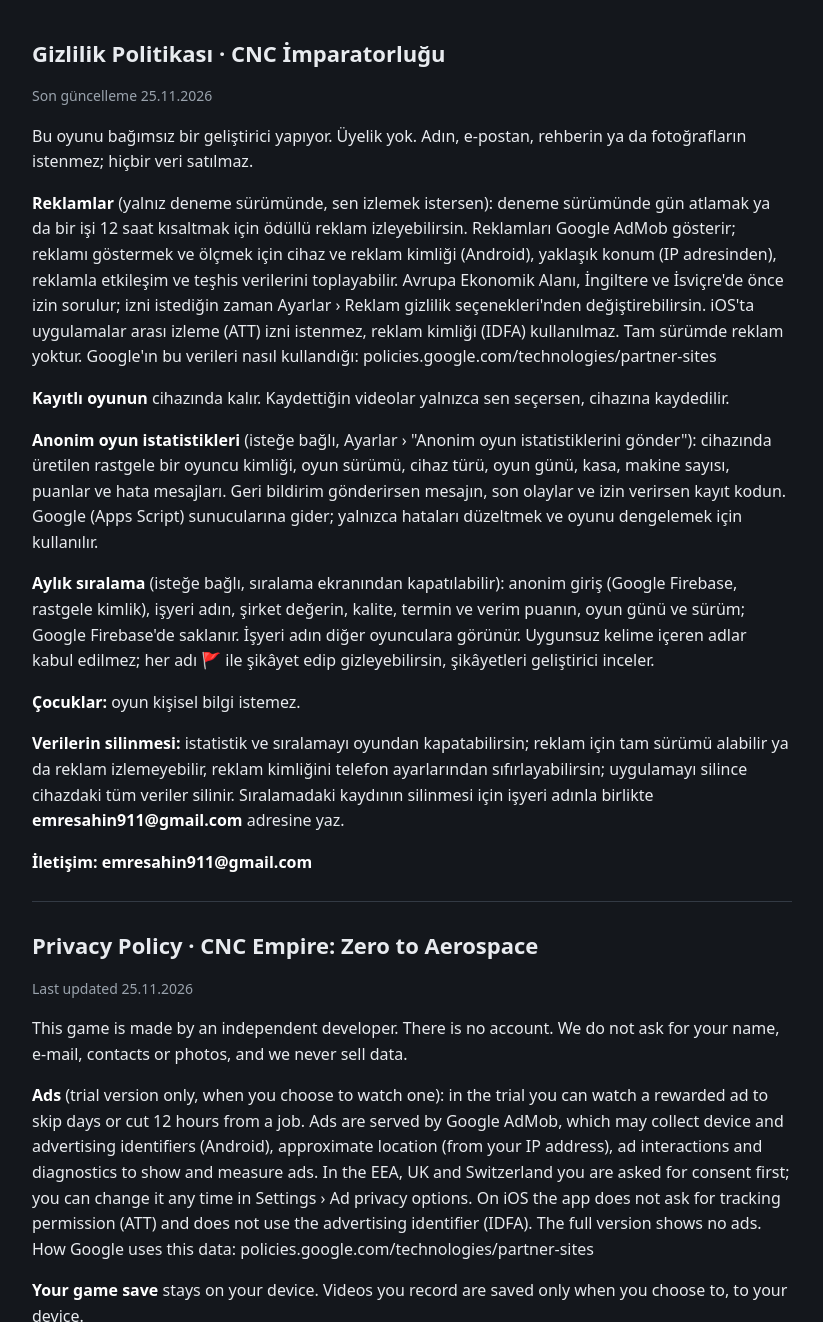
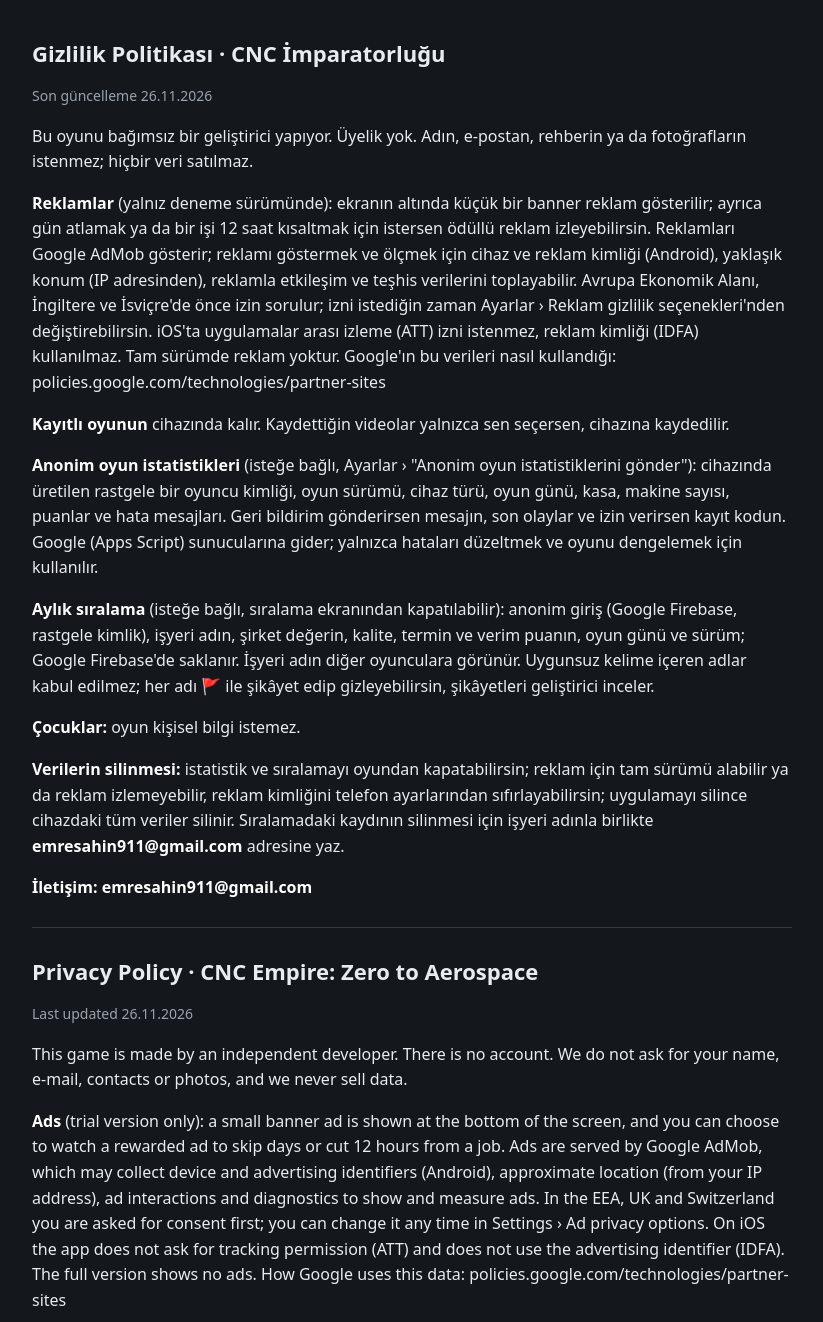
Before and after one commit to mad7luke/mad7luke.github.io, a plain HTML site: page privacy.html in a window 1280 px wide. Shown: the top 1322 px of the page, without its empty margins (228-1051 px from the left). Drawn offline with Linux system fonts and the light colour scheme.

Commit message:
Gizlilik: deneme sürümünde banner reklam
Co-Authored-By: Claude Opus 5.5 <noreply@anthropic.com>
Claude-Session: https://claude.ai/code/session_01HrUB5owHgjaRF5jgCWpZGK

```diff
--- a/privacy.html
+++ b/privacy.html
@@ -3,17 +3,17 @@
 <title>CNC İmparatorluğu · Gizlilik Politikası / CNC Empire · Privacy Policy</title>
 <style>body{margin:0;background:#14171c;color:#e8ebef;font:16px/1.6 system-ui,-apple-system,Segoe UI,Roboto,sans-serif}main{max-width:760px;margin:0 auto;padding:28px 20px 60px}h3{font-size:22px;margin:8px 0}.sub{color:#9aa3ad;font-size:14px}b{color:#fff}hr{border:0;border-top:1px solid #333a44;margin:30px 0}a{color:#ff9a3c}</style>
 </head><body><main>
-<h3>Gizlilik Politikası · CNC İmparatorluğu</h3><p class="sub">Son güncelleme 25.11.2026</p>
+<h3>Gizlilik Politikası · CNC İmparatorluğu</h3><p class="sub">Son güncelleme 26.11.2026</p>
    <p>Bu oyunu bağımsız bir geliştirici yapıyor. Üyelik yok. Adın, e-postan, rehberin ya da fotoğrafların istenmez; hiçbir veri satılmaz.</p>
-   <p><b>Reklamlar</b> (yalnız deneme sürümünde, sen izlemek istersen): deneme sürümünde gün atlamak ya da bir işi 12 saat kısaltmak için ödüllü reklam izleyebilirsin. Reklamları Google AdMob gösterir; reklamı göstermek ve ölçmek için cihaz ve reklam kimliği (Android), yaklaşık konum (IP adresinden), reklamla etkileşim ve teşhis verilerini toplayabilir. Avrupa Ekonomik Alanı, İngiltere ve İsviçre'de önce izin sorulur; izni istediğin zaman Ayarlar › Reklam gizlilik seçenekleri'nden değiştirebilirsin. iOS'ta uygulamalar arası izleme (ATT) izni istenmez, reklam kimliği (IDFA) kullanılmaz. Tam sürümde reklam yoktur. Google'ın bu verileri nasıl kullandığı: <span data-notr="">policies.google.com/technologies/partner-sites</span></p>
+   <p><b>Reklamlar</b> (yalnız deneme sürümünde): ekranın altında küçük bir banner reklam gösterilir; ayrıca gün atlamak ya da bir işi 12 saat kısaltmak için istersen ödüllü reklam izleyebilirsin. Reklamları Google AdMob gösterir; reklamı göstermek ve ölçmek için cihaz ve reklam kimliği (Android), yaklaşık konum (IP adresinden), reklamla etkileşim ve teşhis verilerini toplayabilir. Avrupa Ekonomik Alanı, İngiltere ve İsviçre'de önce izin sorulur; izni istediğin zaman Ayarlar › Reklam gizlilik seçenekleri'nden değiştirebilirsin. iOS'ta uygulamalar arası izleme (ATT) izni istenmez, reklam kimliği (IDFA) kullanılmaz. Tam sürümde reklam yoktur. Google'ın bu verileri nasıl kullandığı: <span data-notr="">policies.google.com/technologies/partner-sites</span></p>
    <p><b>Kayıtlı oyunun</b> cihazında kalır. Kaydettiğin videolar yalnızca sen seçersen, cihazına kaydedilir.</p>
    <p><b>Anonim oyun istatistikleri</b> (isteğe bağlı, Ayarlar › "Anonim oyun istatistiklerini gönder"): cihazında üretilen rastgele bir oyuncu kimliği, oyun sürümü, cihaz türü, oyun günü, kasa, makine sayısı, puanlar ve hata mesajları. Geri bildirim gönderirsen mesajın, son olaylar ve izin verirsen kayıt kodun. Google (Apps Script) sunucularına gider; yalnızca hataları düzeltmek ve oyunu dengelemek için kullanılır.</p>
    <p><b>Aylık sıralama</b> (isteğe bağlı, sıralama ekranından kapatılabilir): anonim giriş (Google Firebase, rastgele kimlik), işyeri adın, şirket değerin, kalite, termin ve verim puanın, oyun günü ve sürüm; Google Firebase'de saklanır. İşyeri adın diğer oyunculara görünür. Uygunsuz kelime içeren adlar kabul edilmez; her adı 🚩 ile şikâyet edip gizleyebilirsin, şikâyetleri geliştirici inceler.</p>
    <p><b>Çocuklar:</b> oyun kişisel bilgi istemez.</p>
    <p><b>Verilerin silinmesi:</b> istatistik ve sıralamayı oyundan kapatabilirsin; reklam için tam sürümü alabilir ya da reklam izlemeyebilir, reklam kimliğini telefon ayarlarından sıfırlayabilirsin; uygulamayı silince cihazdaki tüm veriler silinir. Sıralamadaki kaydının silinmesi için işyeri adınla birlikte <b data-notr="">emresahin911@gmail.com</b> adresine yaz.</p>
-   <p><b>İletişim:</b> <b data-notr="">emresahin911@gmail.com</b></p><hr style="border:0;border-top:1px solid #333a44;margin:26px 0"><h3>Privacy Policy · CNC Empire: Zero to Aerospace</h3><p class="sub">Last updated 25.11.2026</p>
+   <p><b>İletişim:</b> <b data-notr="">emresahin911@gmail.com</b></p><hr style="border:0;border-top:1px solid #333a44;margin:26px 0"><h3>Privacy Policy · CNC Empire: Zero to Aerospace</h3><p class="sub">Last updated 26.11.2026</p>
    <p>This game is made by an independent developer. There is no account. We do not ask for your name, e-mail, contacts or photos, and we never sell data.</p>
-   <p><b>Ads</b> (trial version only, when you choose to watch one): in the trial you can watch a rewarded ad to skip days or cut 12 hours from a job. Ads are served by Google AdMob, which may collect device and advertising identifiers (Android), approximate location (from your IP address), ad interactions and diagnostics to show and measure ads. In the EEA, UK and Switzerland you are asked for consent first; you can change it any time in Settings › Ad privacy options. On iOS the app does not ask for tracking permission (ATT) and does not use the advertising identifier (IDFA). The full version shows no ads. How Google uses this data: <span data-notr="">policies.google.com/technologies/partner-sites</span></p>
+   <p><b>Ads</b> (trial version only): a small banner ad is shown at the bottom of the screen, and you can choose to watch a rewarded ad to skip days or cut 12 hours from a job. Ads are served by Google AdMob, which may collect device and advertising identifiers (Android), approximate location (from your IP address), ad interactions and diagnostics to show and measure ads. In the EEA, UK and Switzerland you are asked for consent first; you can change it any time in Settings › Ad privacy options. On iOS the app does not ask for tracking permission (ATT) and does not use the advertising identifier (IDFA). The full version shows no ads. How Google uses this data: <span data-notr="">policies.google.com/technologies/partner-sites</span></p>
    <p><b>Your game save</b> stays on your device. Videos you record are saved only when you choose to, to your device.</p>
    <p><b>Anonymous game statistics</b> (optional, Settings › "Send anonymous game statistics"): a random player ID created on your device, game version, device type, game day, cash, machine count, scores and error messages. If you send feedback, your message, the recent game log and, if you allow, your save code. Sent to Google (Apps Script) servers and used only to fix bugs and balance the game.</p>
    <p><b>Monthly ranking</b> (optional, can be turned off on the ranking screen): an anonymous sign-in (Google Firebase, random ID), your workshop name, company value, quality, delivery and efficiency scores, game day and version, stored in Google Firebase. Your workshop name is visible to other players. Names with inappropriate words are not accepted; you can report and hide any name with 🚩, reports are reviewed by the developer.</p>
```
